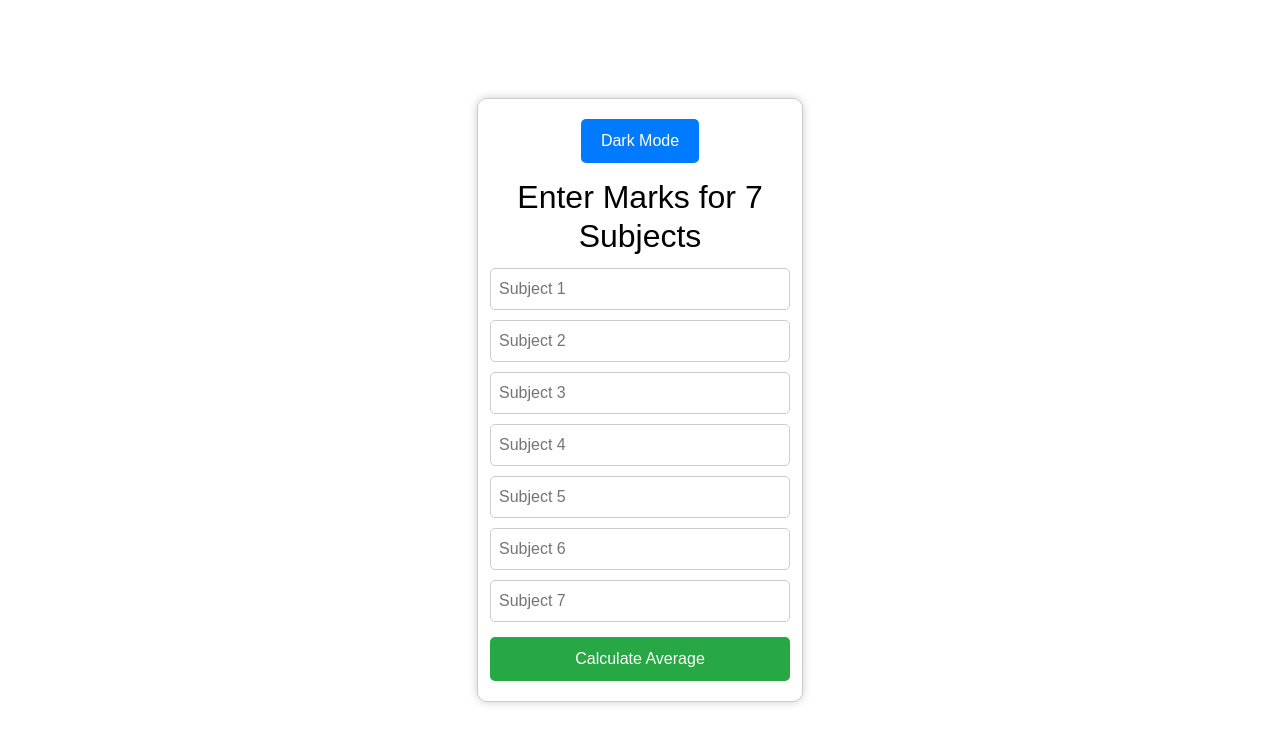
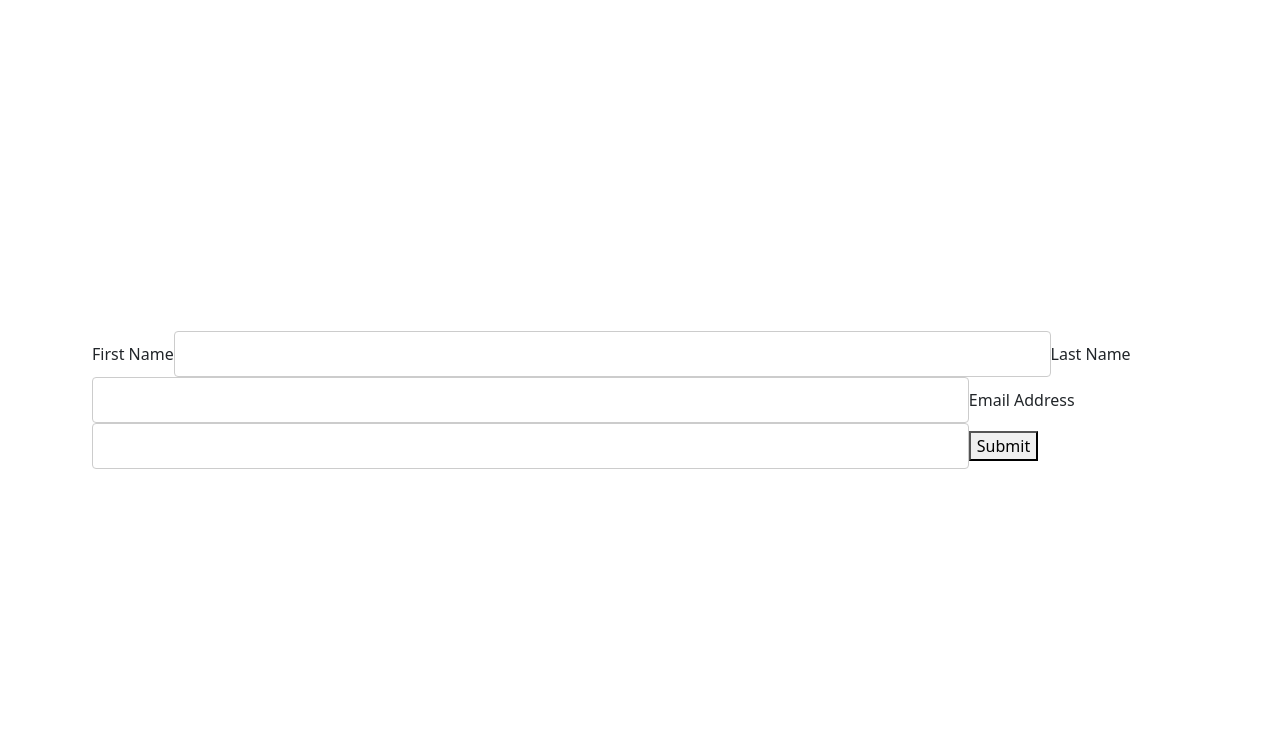
Before and after one commit to ajitpatil789/React-Test1, a React (Vite) app: page / in a window 1280 px wide. Shown: the top 744 px of the page. Built offline with nearby package versions, Linux system fonts and the light colour scheme.

Commit message:
react final class notes

```diff
--- a/package.json
+++ b/package.json
@@ -11,10 +11,14 @@
   },
   "dependencies": {
     "bootstrap": "^5.3.3",
+    "formik": "^2.4.6",
     "react": "^18.3.1",
     "react-bootstrap": "^2.10.8",
     "react-dom": "^18.3.1",
-    "react-router-dom": "^7.1.3"
+    "react-redux": "^9.2.0",
+    "react-router-dom": "^7.1.3",
+    "redux": "^5.0.1",
+    "yup": "^1.6.1"
   },
   "devDependencies": {
     "@eslint/js": "^9.17.0",
--- a/src/App.jsx
+++ b/src/App.jsx
@@ -26,6 +26,8 @@ import CustomHook from "./Custome Hook/CustomHook";
 import TodoList from "./TodoList/TodoList";
 import BankAccount from "./Custome Hook/Bank App/BankAccount";
 import AverageFinder from "./React Test/AverageFinder";
+import SignupForm from "./Formik/SignupForm";
+import SignupFormYup from "./Formik/Scema Validation with YUP/SignupFormYup";
 
 function App() {
   return (
@@ -53,7 +55,9 @@ function App() {
       {/* <CustomHook /> */}
       {/* <TodoList /> */}
       {/* <BankAccount /> */}
-      <AverageFinder />
+      {/* <AverageFinder /> */}
+      {/* <SignupForm /> */}
+      <SignupFormYup />
     </>
   );
 }
--- /dev/null
+++ b/src/Formik/Scema Validation with YUP/SignupFormYup.jsx
@@ -0,0 +1,53 @@
+import React from "react";
+import { useFormik } from "formik";
+import * as Yup from "yup";
+
+const SignupFormYup = () => {
+  const formik = useFormik({
+    initialValues: {
+      firstName: "",
+      lastName: "",
+      email: "",
+    },
+    validationSchema: Yup.object({
+      firstName: Yup.string()
+        .max(15, "Must be 15 characters or less")
+        .required("Required"),
+      lastName: Yup.string()
+        .max(20, "Must be 20 characters or less")
+        .required("Required"),
+      email: Yup.string().email("Invalid email address").required("Required"),
+    }),
+    onSubmit: (values) => {
+      alert(JSON.stringify(values, null, 2));
+    },
+  });
+  return (
+    <form onSubmit={formik.handleSubmit}>
+      <label htmlFor="firstName">First Name</label>
+      <input
+        id="firstName"
+        type="text"
+        {...formik.getFieldProps("firstName")}
+      />
+      {formik.touched.firstName && formik.errors.firstName ? (
+        <div>{formik.errors.firstName}</div>
+      ) : null}
+
+      <label htmlFor="lastName">Last Name</label>
+      <input id="lastName" type="text" {...formik.getFieldProps("lastName")} />
+      {formik.touched.lastName && formik.errors.lastName ? (
+        <div>{formik.errors.lastName}</div>
+      ) : null}
+
+      <label htmlFor="email">Email Address</label>
+      <input id="email" type="email" {...formik.getFieldProps("email")} />
+      {formik.touched.email && formik.errors.email ? (
+        <div>{formik.errors.email}</div>
+      ) : null}
+
+      <button type="submit">Submit</button>
+    </form>
+  );
+};
+export default SignupFormYup;
--- /dev/null
+++ b/src/Formik/SignupForm.jsx
@@ -0,0 +1,85 @@
+import React from "react";
+import { useFormik } from "formik";
+
+const validate = (values) => {
+  const errors = {};
+
+  if (!values.firstName) {
+    errors.firstName = "Required";
+  } else if (values.firstName.length > 15) {
+    errors.firstName = "Must be 15 characters or less";
+  }
+
+  if (!values.lastName) {
+    errors.lastName = "Required";
+  } else if (values.lastName.length > 20) {
+    errors.lastName = "Must be 20 characters or less";
+  }
+
+  if (!values.email) {
+    errors.email = "Required";
+  } else if (!/^[A-Z0-9._%+-]+@[A-Z0-9.-]+\.[A-Z]{2,4}$/i.test(values.email)) {
+    errors.email = "Invalid email address";
+  }
+
+  return errors;
+};
+
+const SignupForm = () => {
+  const formik = useFormik({
+    initialValues: {
+      firstName: "",
+      lastName: "",
+      email: "",
+    },
+    validate,
+    onSubmit: (values) => {
+      alert(JSON.stringify(values, null, 2));
+    },
+  });
+  return (
+    <form onSubmit={formik.handleSubmit}>
+      <label htmlFor="firstName">First Name</label>
+      <input
+        id="firstName"
+        name="firstName"
+        type="text"
+        onChange={formik.handleChange}
+        onBlur={formik.handleBlur}
+        value={formik.values.firstName}
+      />
+      {formik.touched.firstName && formik.errors.firstName ? (
+        <div>{formik.errors.firstName}</div>
+      ) : null}
+
+      <label htmlFor="lastName">Last Name</label>
+      <input
+        id="lastName"
+        name="lastName"
+        type="text"
+        onChange={formik.handleChange}
+        onBlur={formik.handleBlur}
+        value={formik.values.lastName}
+      />
+      {formik.touched.lastName && formik.errors.lastName ? (
+        <div>{formik.errors.lastName}</div>
+      ) : null}
+
+      <label htmlFor="email">Email Address</label>
+      <input
+        id="email"
+        name="email"
+        type="email"
+        onChange={formik.handleChange}
+        onBlur={formik.handleBlur}
+        value={formik.values.email}
+      />
+      {formik.touched.email && formik.errors.email ? (
+        <div>{formik.errors.email}</div>
+      ) : null}
+
+      <button type="submit">Submit</button>
+    </form>
+  );
+};
+export default SignupForm;
```
Also changed, not shown: 1 other file (tests, documents, lock files or other folders).
